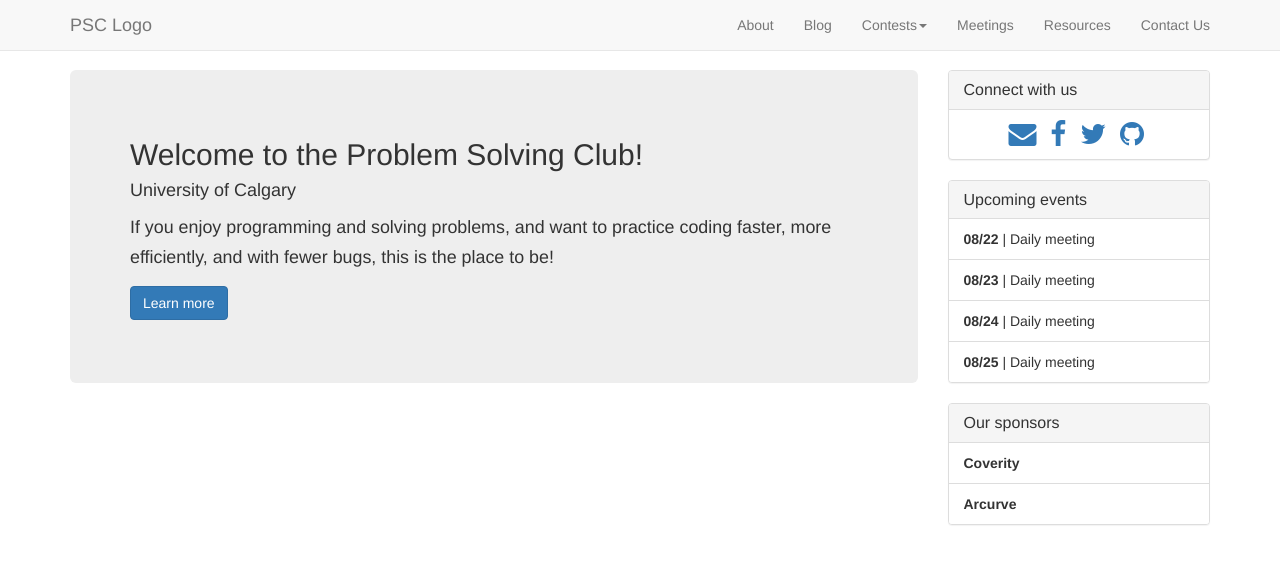
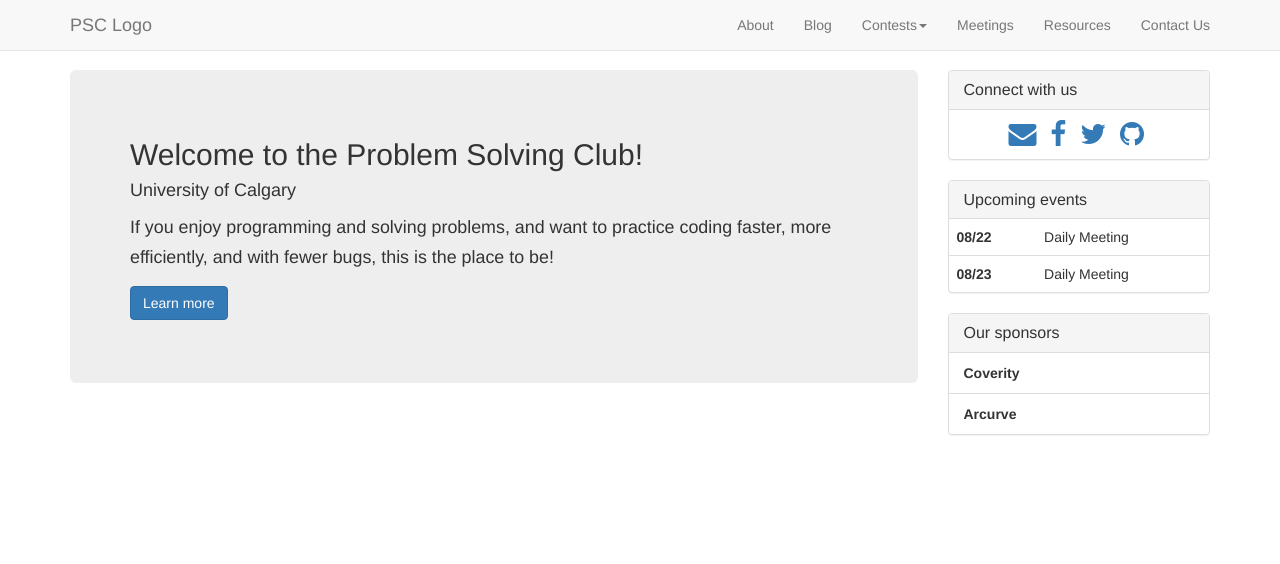
Before and after one commit to ProblemSolvingClub/psc-website, a Jekyll site: the page built from index.html, in a window 1280 px wide. Shown: the top 564 px of the page. Built offline with Jekyll 4.4.1, drawn with Linux system fonts in a browser that asks for light colours; nearby versions of some CDN libraries.

Commit message:
use tables for upcoming events

```diff
--- a/index.html
+++ b/index.html
@@ -21,7 +21,7 @@ title: Problem Solving Club
       </div>
     </div><!--./main-content -->
 
-    <!-- Information -->
+    <!-- Sidebar information -->
     <div class="col-xs-12 col-sm-4 col-md-3">
 
       <!-- Social links -->
@@ -60,12 +60,20 @@ title: Problem Solving Club
           <h3 class="panel-title">Upcoming events</h3>
         </div><!--./panel-heading -->
 
-        <ul class="list-group">
-          <li class="list-group-item"><strong>08/22</strong> | Daily meeting</li>
-          <li class="list-group-item"><strong>08/23</strong> | Daily meeting</li>
-          <li class="list-group-item"><strong>08/24</strong> | Daily meeting</li>
-          <li class="list-group-item"><strong>08/25</strong> | Daily meeting</li>
-        </ul>
+        <!-- Events table -->
+        <table class="table">
+          <!-- EVENTS GO HERE -->
+          <tbody>
+            <tr>
+              <th scope="row">08/22</th>
+              <td>Daily Meeting</td>
+            </tr>
+            <tr>
+              <th scope="row">08/23</th>
+              <td>Daily Meeting</td>
+            </tr>
+          </tbody>
+        </table>
       </div><!--./panel -->
 
       <!-- Sponsors -->
```
